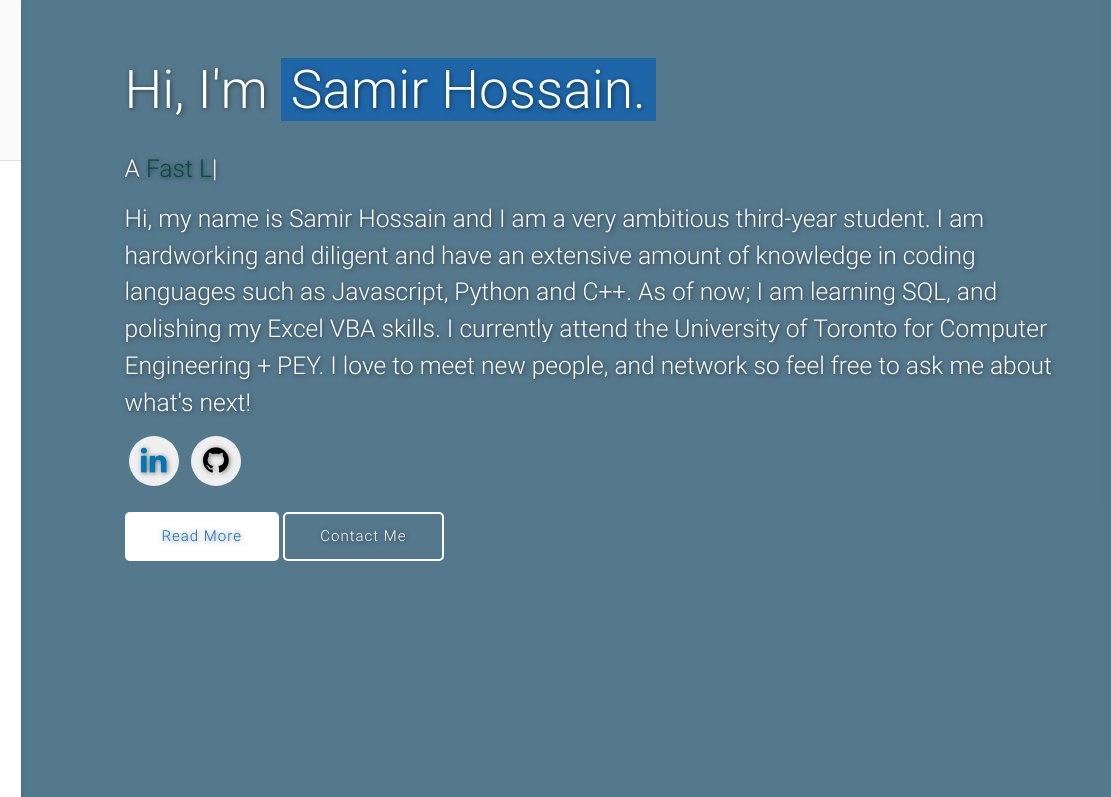
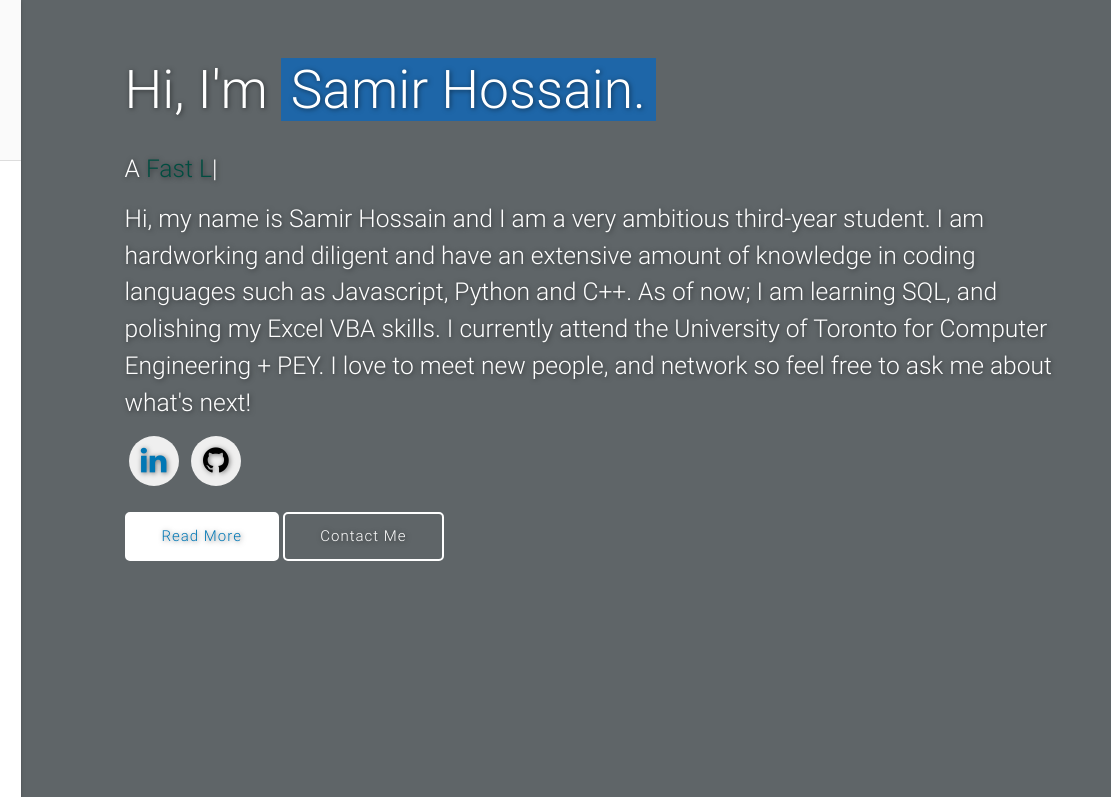
Before and after one commit to SamirMehdiHossain/SamirMehdiHossain.github.io, a plain HTML site: page index.html in a window 1280 px wide. Shown: the top 797 px of the page, 169-1280 px from the left. Drawn offline with nearby package versions, Linux system fonts and the light colour scheme.

Commit message:
Changed colors

```diff
--- a/assets/css/style.css
+++ b/assets/css/style.css
@@ -320,7 +320,7 @@ h3 {
 } */
 
 #intro.section {
-  background: #8cc8e8 repeat;
+  background: #9ea8ad repeat;
   position: relative;
 }
 
```
